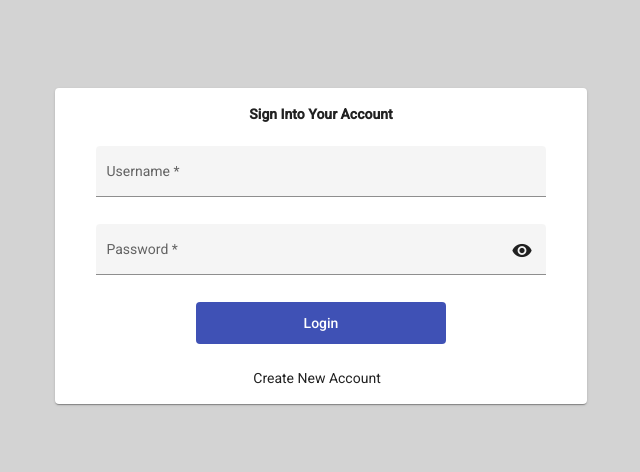
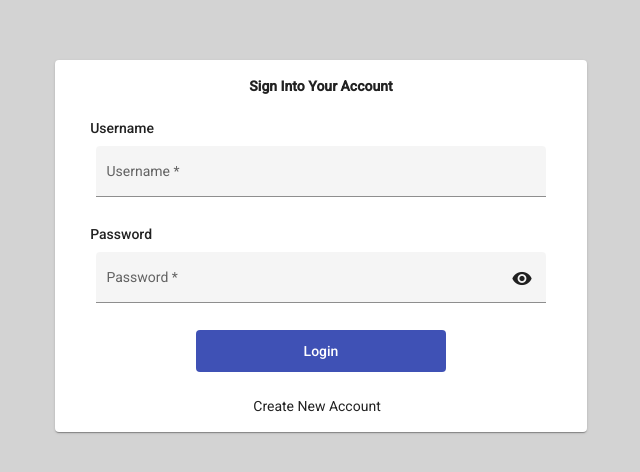
Before and after one commit to Mohamed-Cherkawi/You-Booking, an Angular app in the folder Frontend/youbooking/: page /login in a window 1280 px wide. Shown: the part 154-626 px from the top of the page, without its empty margins (319-959 px from the left). Built offline with nearby package versions, Linux system fonts and the light colour scheme.

Commit message:
Modified component

```diff
--- a/Frontend/youbooking/src/app/modules/login/login.component.css
+++ b/Frontend/youbooking/src/app/modules/login/login.component.css
@@ -2,7 +2,17 @@ mat-card {
   width: 500px;
   text-align: center;
 }
-
+label {
+  display: block;
+  text-align: start;
+  margin-left: 1.2rem;
+  margin-bottom: 0.5rem;
+  font-weight: 500;
+  cursor: pointer;
+}
+.specialLabel {
+  margin-left: 0.8rem;
+}
 .header{
   text-align: center;
   font-weight: bold;
--- a/Frontend/youbooking/src/app/modules/login/login.component.html
+++ b/Frontend/youbooking/src/app/modules/login/login.component.html
@@ -6,23 +6,34 @@
     </div>
     <form (ngSubmit)="onLogin()" name="loginForm" [formGroup]="loginForm">
       <div class="usernameInput">
+        <label for="username">Username</label>
         <mat-form-field class="full-width" appearance="fill">
           <mat-label>Username</mat-label>
           <input
+            type="text"
+            name="username"
+            id="username"
             formControlName="username"
             matInput
             placeholder="Enter a username" required
           />
           <mat-error *ngIf="!loginForm.controls['username'].valid">
-            Username is required ( min : 5 characters )
+              Username is required ( min : 5 characters )
           </mat-error>
         </mat-form-field>
       </div>
 
       <div class="passwordInput">
+        <label for="password">Password</label>
         <mat-form-field class="full-width" appearance="fill">
           <mat-label>Password</mat-label>
-          <input formControlName="password" matInput [type]=" hide ? 'password' : 'text'" required />
+          <input
+                type="text"
+                name="password"
+                id="password"
+                formControlName="password"
+                 matInput [type]=" hide ? 'password' : 'text'"
+                 required />
           <span  matSuffix (click)="hide = !hide" [attr.aria-label]="'Hide Password'"
                    [attr.aria-pressed]="hide">
             <mat-icon>
--- a/Frontend/youbooking/src/app/modules/login/login.component.ts
+++ b/Frontend/youbooking/src/app/modules/login/login.component.ts
@@ -2,9 +2,9 @@ import { Component, OnInit } from '@angular/core';
 import {FormGroup, Validators, FormBuilder} from "@angular/forms";
 import {Router} from "@angular/router";
 import {AuthenticationService} from "../../services/authentication.service";
-import {AuthenticationRequest} from "../../models/auth/authentication-request.model";
 import {HttpErrorResponse} from "@angular/common/http";
 import {AuthenticationResponse} from "../../models/auth/authentication-response.model";
+import {AuthenticationRequest} from "../../models/auth/authentication-request.model";
 
 @Component({
   selector: 'app-login',
@@ -14,10 +14,8 @@ import {AuthenticationResponse} from "../../models/auth/authentication-response.
 export class LoginComponent implements OnInit {
   hide: boolean = false;
   credentialsError: boolean = false;
-  loginForm: FormGroup = this.fb.group({
-    username: ['', [Validators.required, Validators.minLength(5)]],
-    password: ['', [Validators.required, Validators.minLength(6)]]
-  })
+  loginForm!: FormGroup;
+  authenticationRequest: AuthenticationRequest = new AuthenticationRequest();
 
   constructor(
     private fb: FormBuilder ,
@@ -25,21 +23,30 @@ export class LoginComponent implements OnInit {
     private authService: AuthenticationService) { }
 
 
-  public ngOnInit(): void {}
+  public ngOnInit(): void {
+    this.loginForm = this.fb.group({
+      username: ['', [Validators.required, Validators.minLength(5)]],
+      password: ['', [Validators.required, Validators.minLength(6)]]
+    });
+  }
 
   public onLogin(){
-    if (!this.loginForm.valid) {
+    if (!this.loginForm.valid)
       return;
-    }
+
     this.handleFormButton();
 
-    this.authService.authenticate(new AuthenticationRequest(this.loginForm.value.username,this.loginForm.value.password))
+    this.authenticationRequest.setPassword(this.loginForm.value.password);
+    this.authenticationRequest.setUsername(this.loginForm.value.username);
+
+    this.authService.authenticate(this.loginForm.value.username,this.loginForm.value.password)
       .subscribe(
        {
        next:
-         (response: AuthenticationResponse | string) => {
+         (response: AuthenticationResponse) => {
          this.credentialsError = false;
          console.log(response);
+         localStorage.setItem('token',response.token);
          this.redirectToHome();
          },
        error:
@@ -52,7 +59,7 @@ export class LoginComponent implements OnInit {
     this.router.navigate(['/register']);
   }
 
-  private handleFormButton(): void {
+  public handleFormButton(): void {
     const button = document.querySelector("button");
     button!.disabled = true;
     button!.style.opacity = "0.5";
@@ -62,4 +69,5 @@ export class LoginComponent implements OnInit {
       button!.style.opacity = "1";
     }, 1000);
   }
+
 }
```
